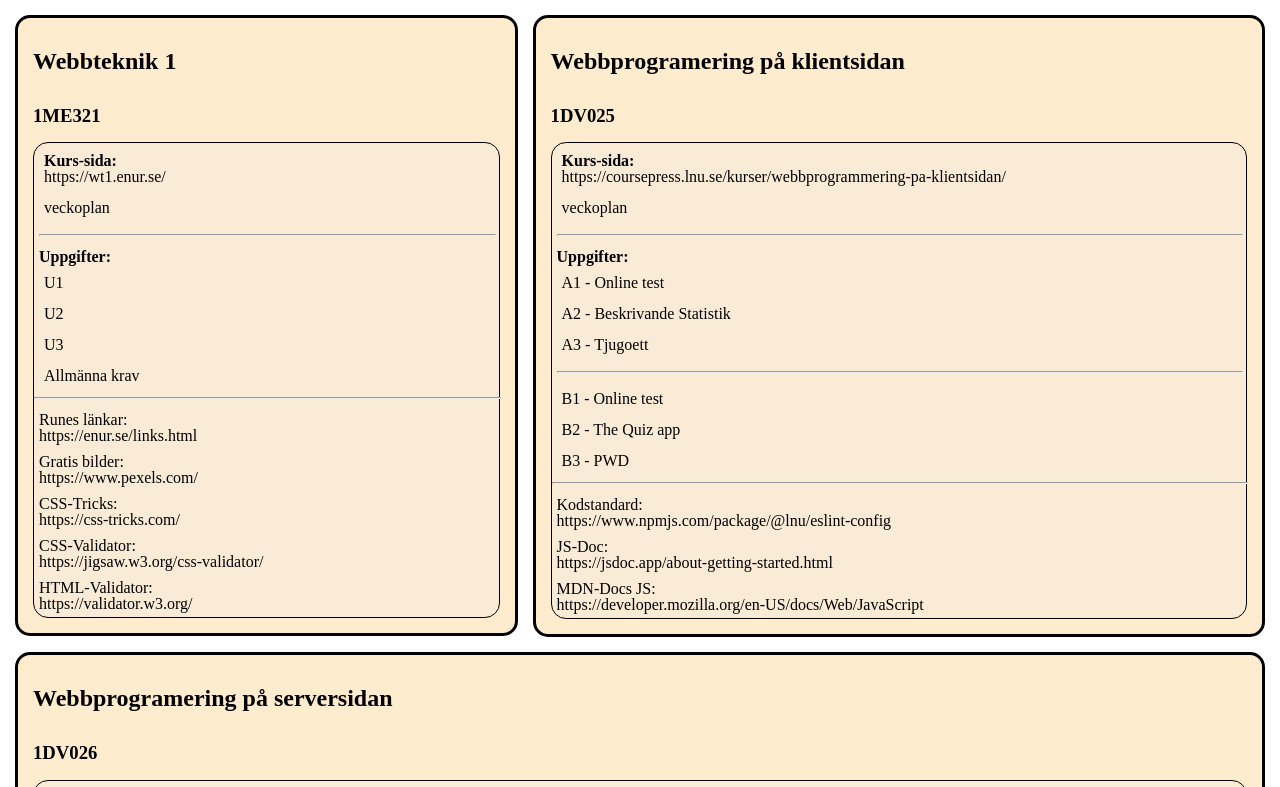
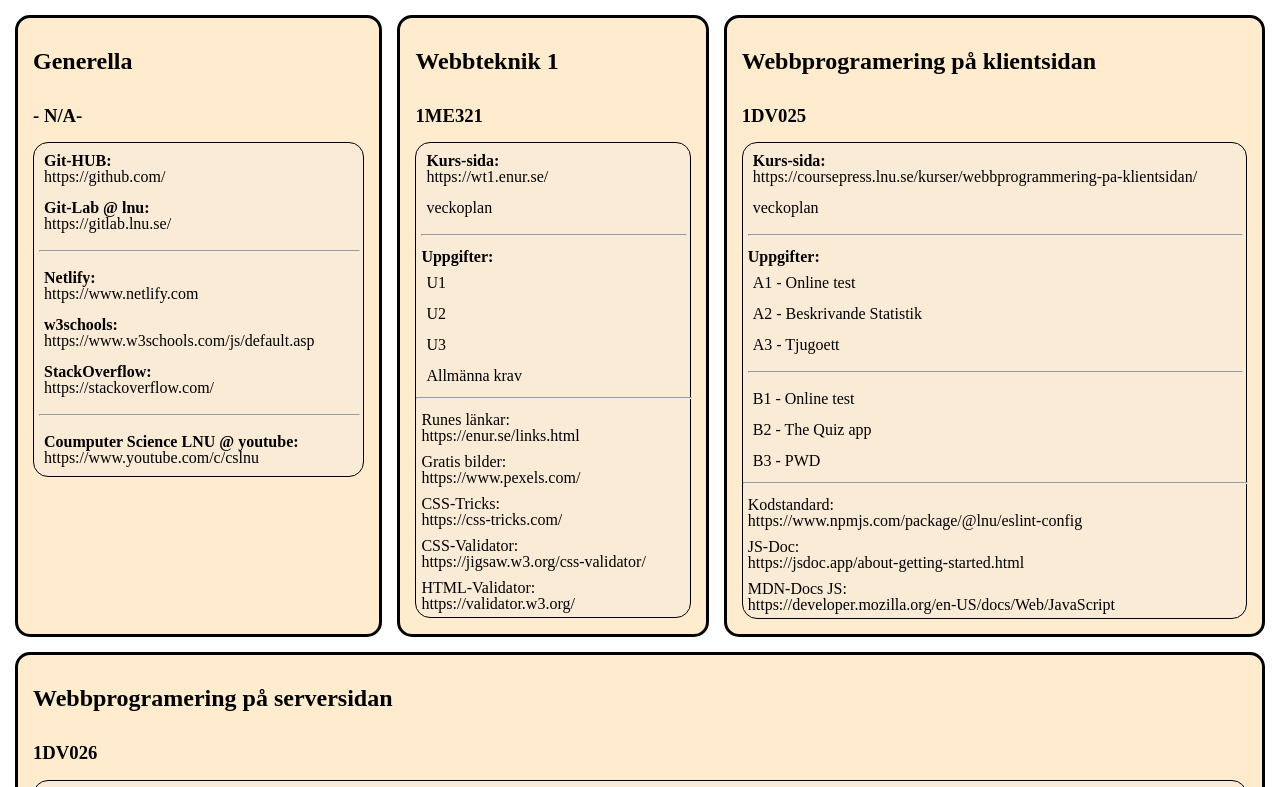
Before and after one commit to kodsmed/shortcuts, a plain HTML site: page index.html in a window 1280 px wide. Shown: the top 787 px of the page. Drawn offline with Linux system fonts and the light colour scheme.

Commit message:
add content general links

```diff
--- a/css/common.css
+++ b/css/common.css
@@ -41,7 +41,7 @@ body {
   flex-direction: row;
   align-items: center;
   justify-content: space-evenly;
-  align-items: flex-start;
+  align-items: stretch;
   align-content: stretch;
   gap: 15px;
   padding: 15px;
--- a/index.html
+++ b/index.html
@@ -9,6 +9,24 @@
   <link rel="icon" type="image/x-icon" href="/img/favicon.ico">
 </head>
 <body>
+  <div>
+    <h2>Generella</h2>
+    <h3>- N/A-</h3>
+    <nav>
+    <ul>
+      <li><a href="https://github.com/" target="_blank"><b>Git-HUB:</b><br> https://github.com/</a></li>
+      <li><a href=https://gitlab.lnu.se/><b>Git-Lab @ lnu:</b><br>https://gitlab.lnu.se/</a></li>
+      <hr>
+          <li><a href="https://www.netlify.com/" target="_blank"><b>Netlify:</b><br>https://www.netlify.com</a></li>
+          <li><a href="https://www.w3schools.com/js/default.asp" target="_blank"><b>w3schools:</b><br>https://www.w3schools.com/js/default.asp</a></li>
+          <li><a href=https://stackoverflow.com/"><b>StackOverflow:<br></b>https://stackoverflow.com/</a target="_blank"></li>
+      <hr>
+      <li><a href="https://www.youtube.com/c/cslnu" target="_blank"><b>Coumputer Science LNU @ youtube:</b><br>https://www.youtube.com/c/cslnu</a>
+
+      </li>
+    </ul>
+    </nav>
+  </div>
   <div>
     <h2>Webbteknik 1</h2>
     <h3>1ME321</h3>
```
